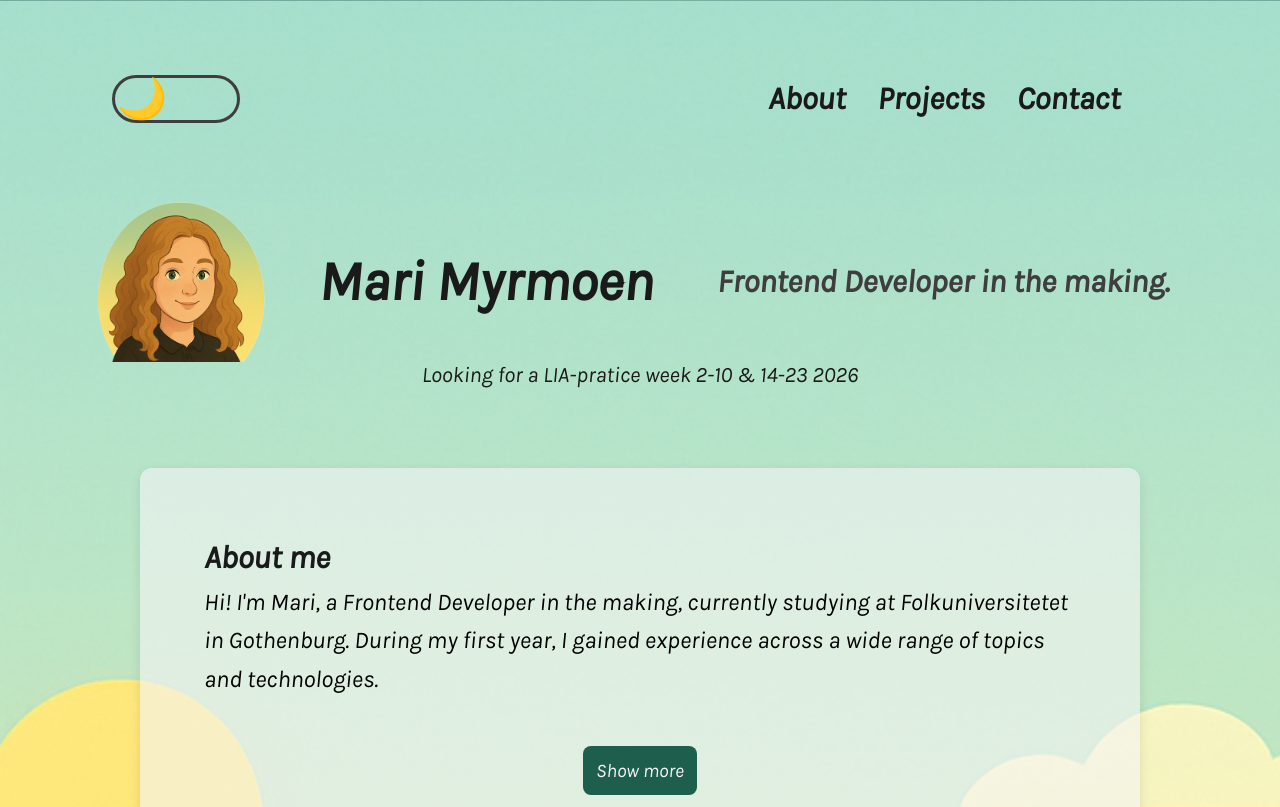
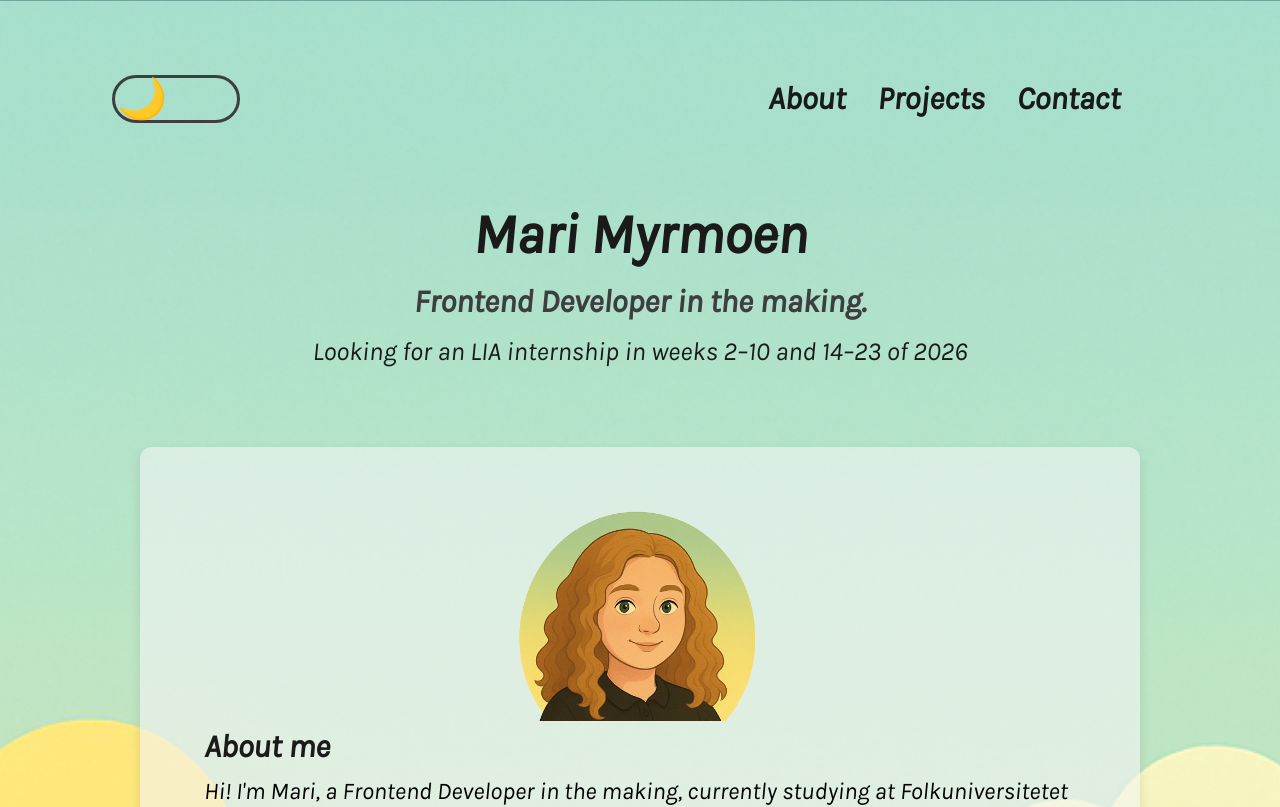
Before and after one commit to MariMyr/my-portfolio, a React (Vite) app: page / in a window 1280 px wide. Shown: the top 807 px of the page. Built offline with nearby package versions, Linux system fonts and the light colour scheme.

Commit message:
Added links to navbar/menu and changed position for profileimg to About section instead of hero section

```diff
--- a/src/components/ContactSection/ContactSection.jsx
+++ b/src/components/ContactSection/ContactSection.jsx
@@ -23,7 +23,7 @@ function ContactSection() {
   };
 
   return (
-    <section className="contact__container">
+    <section className="contact__container" id="contact">
     <section className="contact__section">
       <h2 className="contactform__title">Contact me</h2>
         <form className="contact__form" onSubmit={sendEmail}>
--- a/src/components/about/About.jsx
+++ b/src/components/about/About.jsx
@@ -9,13 +9,23 @@ import {
 } from "react-icons/fa";
 import { useState } from "react";
 import "./about.css";
+import profileLight from "../../assets/images/profile_light.png";
+import profileDark from "../../assets/images/profile_dark.png";
 
-function About() {
+function About({theme}) {
   const [showMore, setShowMore] = useState(false);
+  const profileImg = theme === "light" ? profileLight : profileDark;
 
   return (
-    <section className="about">
+    <section className="about" id="about">
       <section className="about__content">
+        <article className="about__imgcontainer">
+         <img
+           src={profileImg}
+           alt="Profilbild av Mari Myrmoen"
+           className="profile__img"
+         />
+        </article>
         <h3 className="about__title">About me</h3>
         <p className="about__text">
           Hi! I'm Mari, a Frontend Developer in the making, currently studying
--- a/src/components/about/about.css
+++ b/src/components/about/about.css
@@ -9,10 +9,21 @@
   padding: 2rem;
   border-radius: 12px;
   max-width: 800px;
-  box-shadow: 0 4px 12px rgba(0,0,0,0.1);
+  box-shadow: 0 4px 12px rgba(0, 0, 0, 0.1);
+}
+.about__imgcontainer {
+  display: flex;
+  flex-direction: row;
+  justify-content: center;
+  text-align: center;
+}
+.profile__img {
+  width: 100%;
+  max-width: 100px;
+  height: auto;
 }
 .about__title {
-    color: #1a1a1a;
+  color: #1a1a1a;
 }
 .about__text {
   font-size: 1rem;
@@ -26,15 +37,14 @@
   font-weight: 600;
   text-align: center;
   color: #1a1a1a;
-
 }
 .about__button {
   margin-top: 1.3rem;
   display: block;
   margin-left: auto;
   margin-right: auto;
-  padding: .5rem .5rem;
-  font-size: .9rem;
+  padding: 0.5rem 0.5rem;
+  font-size: 0.9rem;
   background-color: var(--accent-three);
   color: #f5f5f5;
   border: none;
@@ -43,7 +53,7 @@
   transition: background 0.2s ease;
 }
 
- .about__list {
+.about__list {
   list-style: none;
   display: flex;
   flex-wrap: wrap;
@@ -56,23 +66,21 @@
   background: var(--accent-one);
   color: white;
   padding: 0.6rem 1.2rem;
-  border-radius: 999px; /* gör chip-style */
-  font-size: .85rem;
+  border-radius: 999px;
+  font-size: 0.85rem;
   font-weight: 500;
   transition: transform 0.2s ease, background 0.2s ease;
   cursor: default;
 }
 
-.about__list li:hover {
-  transform: scale(1.05);
-  background: var(--accent-three);
-}
-
-
-/* 🔹 Responsivitet */
 @media (min-width: 768px) {
   .about {
     padding: 3rem 2rem;
+  }
+  .profile__img {
+    width: 100%;
+    max-width: 200px;
+    height: auto;
   }
   .about__content {
     padding: 3rem;
@@ -89,7 +97,7 @@
 
   .about__button {
     font-size: 1.2rem;
-    padding: .8rem .8rem;
+    padding: 0.8rem 0.8rem;
   }
 
   .about__subtitle {
@@ -106,6 +114,11 @@
     margin: 2rem auto;
     max-width: 1200px;
   }
+  .profile__img {
+    width: 100%;
+    max-width: 250px;
+    height: auto;
+  }
   .about__content {
     max-width: 1000px;
     padding: 4rem;
@@ -116,7 +129,7 @@
   }
   .about__button {
     font-size: 1.2rem;
-    padding: .8rem .8rem;
+    padding: 0.8rem 0.8rem;
     margin-top: 3rem;
   }
 }
--- a/src/components/hero/Hero.jsx
+++ b/src/components/hero/Hero.jsx
@@ -1,21 +1,11 @@
 import "./hero.css";
-import profileLight from "../../assets/images/profile_light.png";
-import profileDark from "../../assets/images/profile_dark.png";
 
-function Hero({theme}) {
-  const profileImg = theme === "light" ? profileLight : profileDark;
+function Hero() {
   return (
     <section className="hero">
-      <article className="heroimg__container">
-              <img
-        src={profileImg}
-        alt="Profilbild av Mari Myrmoen"
-        className="profile__img"
-      />
       <h1 className="hero__heading">Mari Myrmoen</h1>
       <h3 className="hero__about">Frontend Developer in the making.</h3>
-      </article>
-      <p className="hero__text">Looking for a LIA-pratice week 2-10 & 14-23 2026</p>
+      <p className="hero__text">Looking for an LIA internship in weeks 2–10 and 14–23 of 2026</p>
     </section>
   );
 }
--- a/src/components/hero/hero.css
+++ b/src/components/hero/hero.css
@@ -3,11 +3,6 @@
   flex-direction: column;
   align-items: center;
   margin: 0.3rem;
-}
-.heroimg__container {
-  display: flex;
-  flex-direction: column;
-  align-items: center;
 }
 .hero__heading {
   font-size: 26px;
@@ -26,16 +21,7 @@
   color: var(--primary);
   font-weight: bold;
 }
-.heroimg__container {
-  display: flex;
-  gap: 1rem;
-}
-.profile__img {
-  width: 4.3rem;
-  height: 4rem;
-}
 
-/* Responsivitet */
 @media (min-width: 768px) {
   .hero__heading {
     font-size: 36px;
@@ -49,29 +35,16 @@
     font-weight: bold;
     font-size: 18px;
   }
-  .profile__img {
-    width: 8rem;
-    height: 7rem;
-  }
   .hamburger {
     display: none;
   }
 }
 
 @media (min-width: 1080px) {
-  .heroimg__container {
-    display: flex;
-    flex-direction: row;
-    gap: 3rem;
-  }
   .hero__heading {
     font-size: 3.5rem;
   }
   .hero__text {
-    font-size: 22px;
-  }
-  .profile__img {
-    width: 11rem;
-    height: 10rem;
+    font-size: 26px;
   }
 }
--- a/src/components/navbar/navbar.css
+++ b/src/components/navbar/navbar.css
@@ -33,6 +33,9 @@
   color: var(--primary);
   font-weight: bold;
 }
+html {
+  scroll-behavior: smooth;
+}
 
 @media (min-width: 768px) {
   .navbar {
--- a/src/components/projects/Projects.jsx
+++ b/src/components/projects/Projects.jsx
@@ -3,7 +3,7 @@ import "./projects.css";
 
 function Projects() {
   return (
-    <section className="projects">
+    <section className="projects" id="projects">
       <h2 className="projects__title">My projects</h2>
       <ProjectCard />
     </section>
--- a/src/pages/homepage/HomePage.jsx
+++ b/src/pages/homepage/HomePage.jsx
@@ -35,8 +35,8 @@ function HomePage() {
       <article className="main__image"
       style={{ backgroundImage: `url(${backgroundImage})`}}>
         <Header />
-        <Hero theme={theme} />
-        <About />
+        <Hero />
+        <About theme={theme} />
         <Projects />
         <ContactSection />
         <Footer />
```
